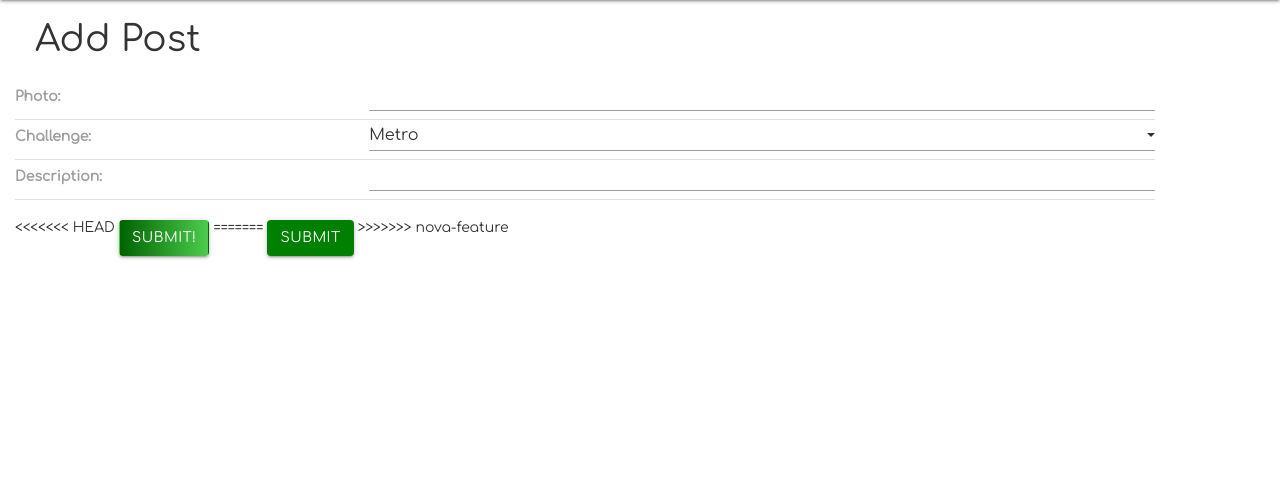
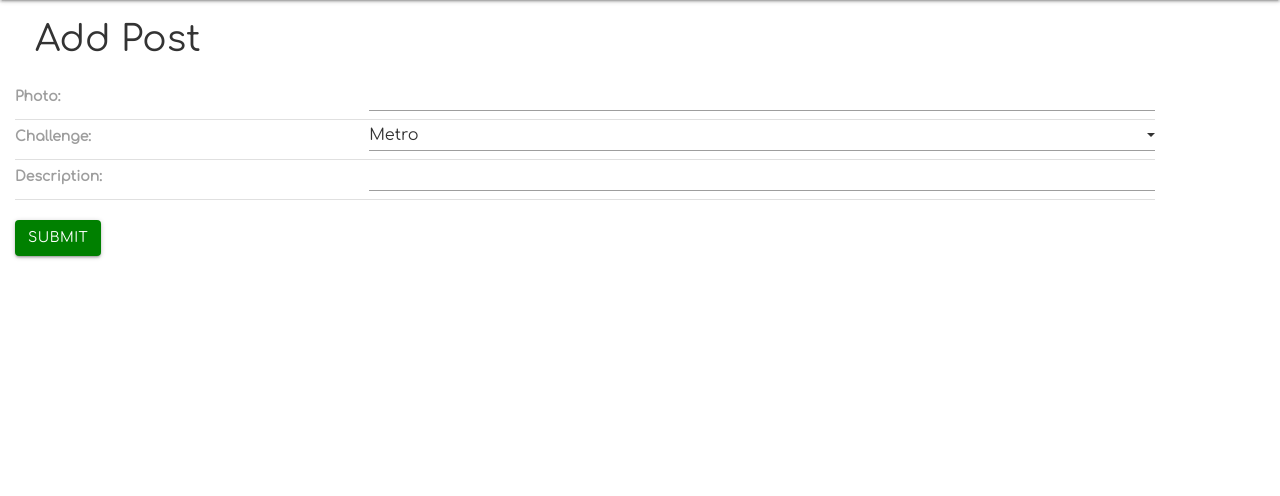
Before and after one commit to nhasley/ECO-App-Python, a Django app: page /create/ in a window 1280 px wide. Shown: the part 64-560 px from the top of the page. Run offline with Django 3.2, Linux system fonts and the light colour scheme; some libraries are stand-ins or nearby versions.

Commit message:
Submit change

```diff
--- a/main_app/templates/main_app/post_form.html
+++ b/main_app/templates/main_app/post_form.html
@@ -11,11 +11,7 @@
     <table>
       {{ form.as_table }}
     </table>
-<<<<<<< HEAD
-    <input type="submit" value="Submit!" class="btn">
-=======
     <input type="submit" value="Submit" class="btn" style="background: green;">
->>>>>>> nova-feature
   </form>
 
   <script>
```
